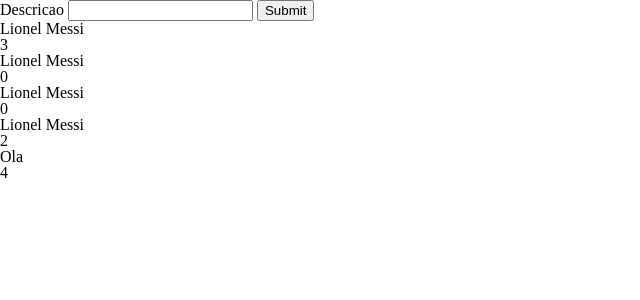
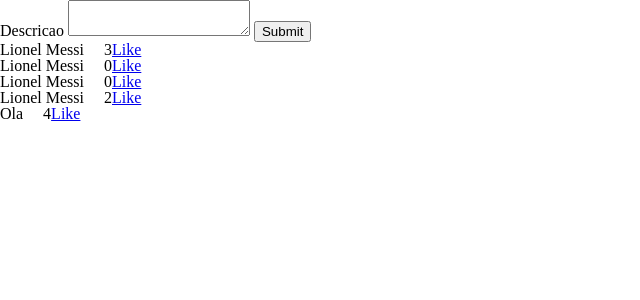
Before and after one commit to Tanakavitor/simuladotecweb, a Django app: page / in a window 1280 px wide. Shown: the top 300 px of the page, without its empty margins (0-640 px from the left). Run offline with Django 5.2, Linux system fonts and the light colour scheme; data comes from the database, SQL or seed files in the repository; both versions use the stored data as it was after the commit; some libraries are stand-ins or nearby versions.

Commit message:
mudancas

```diff
--- a/facts/templates/notes/index.html
+++ b/facts/templates/notes/index.html
@@ -15,18 +15,31 @@
   <form method="post" class="form-card">
       {% csrf_token %}
       <label for="descricao">Descricao</label>
-      <input id="descricao" type="text" name="descricao" class="form-card-title" placeholder=""/>
+      <textarea id="descricao" name="descricao" class="form-card-title" placeholder=""></textarea>
       <button class="btn" type="submit">Submit</button>
 
 
   </form>
   </div>
-  <ul class="card-container">
-    {% for note in facts %}
-    <li class="card">
-      <div class="card-title">{{ note.descricao }}</div>
-      <div class="card-likes">{{ note.curtidas }}</div>
-    </li>
-    {% endfor %}
-</ul>
+  <style>
+    .card-content {
+        display: flex;
+        width: max-content; /* This will make the div only as wide as its content */
+    }
+    .card-content div:first-child {
+        margin-right: 20px; /* Adds some space to the right of the first div */
+    }
+    </style>
+
+    <ul class="card-container">
+        {% for note in facts %}
+        <li>
+          <div class="card-content">
+            <div>{{ note.descricao }}</div>
+            <div>{{ note.curtidas }}</div>
+            <a href="{% url 'curtir' note.id %}">Like</a>
+          </div>
+        </li>
+        {% endfor %}
+    </ul>
 {% endblock %}
--- a/facts/urls.py
+++ b/facts/urls.py
@@ -4,5 +4,6 @@ from . import views
 
 urlpatterns = [
     path('', views.index, name='index'),
+    path('curtir/<int:id>', views.curtir, name='curtir'),
 
 ]
--- a/facts/views.py
+++ b/facts/views.py
@@ -11,6 +11,12 @@ def index(request):
             description = request.POST.get('descricao')
             fact = Fact(descricao=description)
             fact.save()
-
-      all_facts = Fact.objects.all()
-      return render(request, 'notes/index.html', {'facts': all_facts})
+            return HttpResponseRedirect('/')
+      else:
+            all_facts = Fact.objects.all()
+            return render(request, 'notes/index.html', {'facts': all_facts})
+def curtir(request, id):
+      fact = Fact.objects.get(id=id)
+      fact.curtidas += 1
+      fact.save()
+      return HttpResponseRedirect('/')
```
Also changed, not shown: db.sqlite3.
